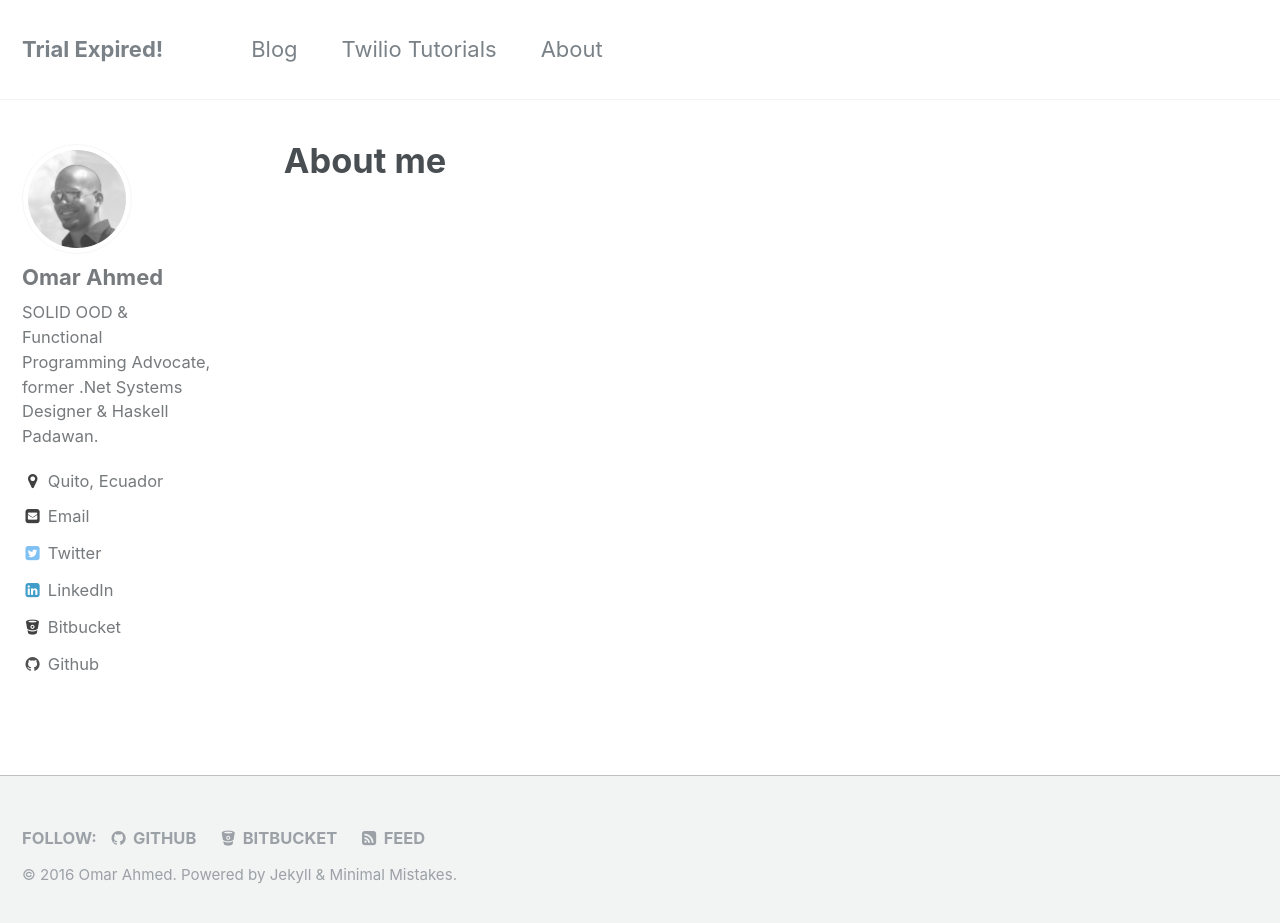
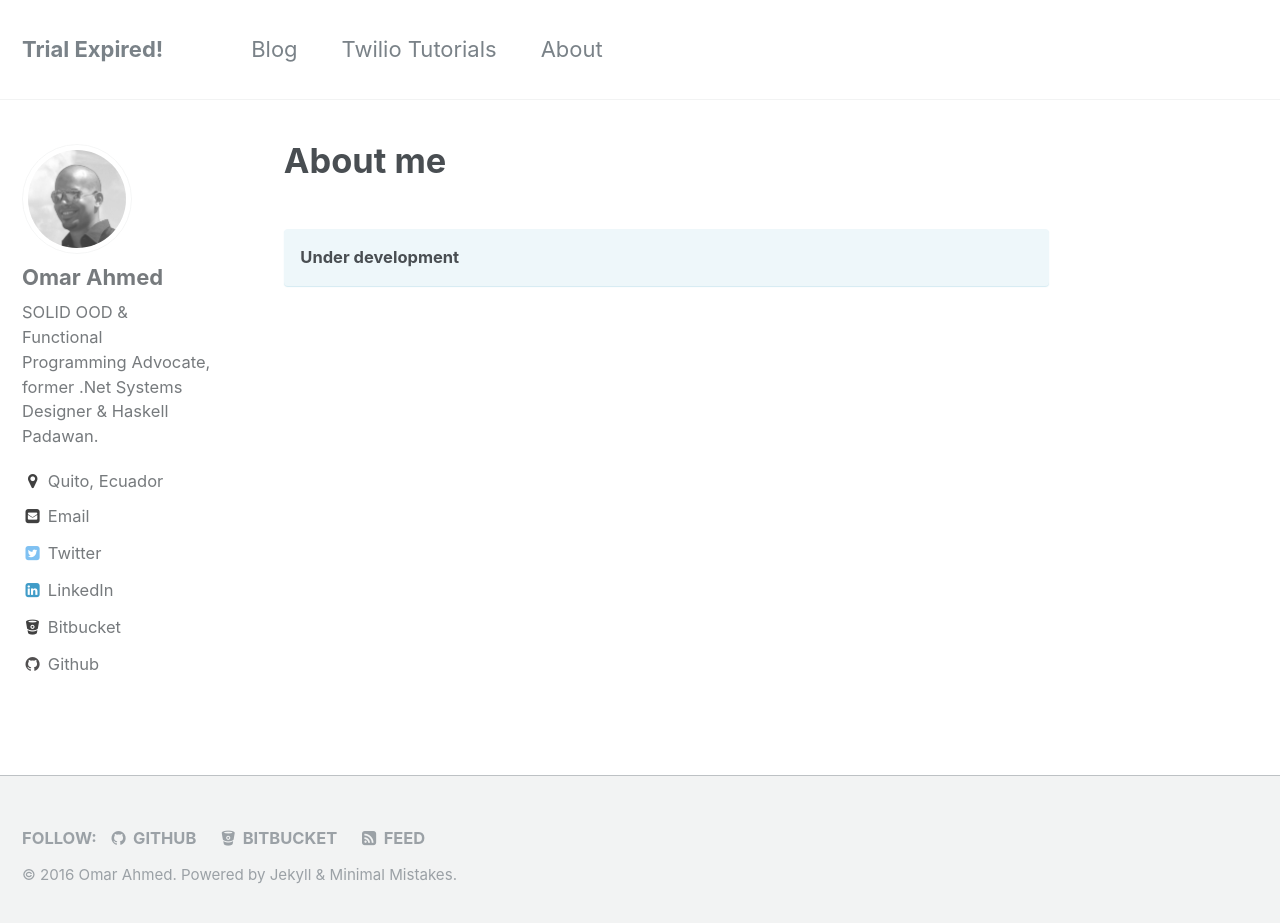
Before and after one commit to nebtrx/nebtrx.github.io, a Jekyll site: the page built from _pages/about.md, in a window 1280 px wide and 931 px high. Shown: the top 923 px of the window. Built offline with Jekyll 4.4.1, drawn with Linux system fonts in a browser that asks for light colours.

Commit message:
Update about page

```diff
--- a/_pages/about.md
+++ b/_pages/about.md
@@ -2,3 +2,6 @@
 permalink: /about
 title: "About me"
 ---
+
+**Under development**
+{: .notice--info}
```
